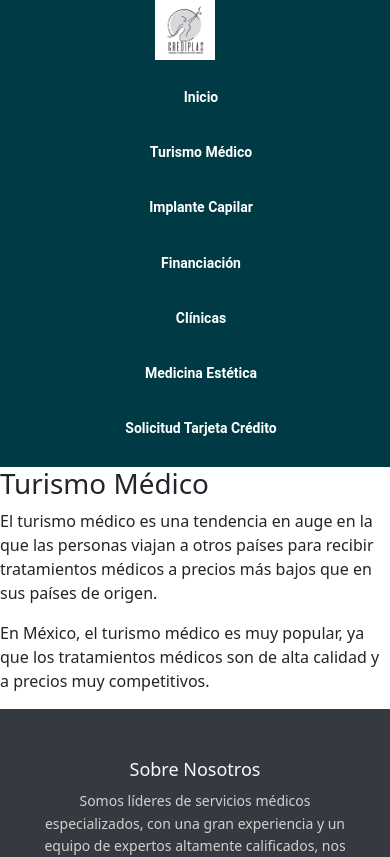
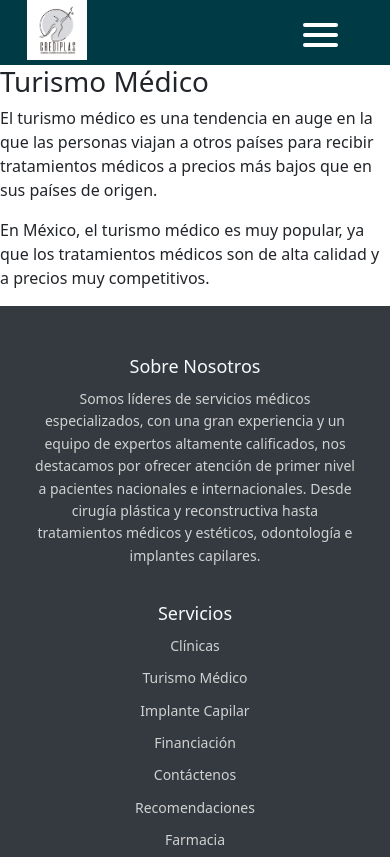
Before and after one commit to desarrolladorMK/Crediplas, a React (Vite) app: page /turismo in a window 390 px wide. Shown: the top 857 px of the page. Built offline with nearby package versions, Linux system fonts and the light colour scheme.

Commit message:
agregamos medidas responsive a el header

```diff
--- a/src/components/Header.css
+++ b/src/components/Header.css
@@ -93,6 +93,46 @@
     color: #ffffff;
 }
 
+/* Estilos para el botón de hamburguesa */
+.hamburger {
+    display: none;
+    flex-direction: column;
+    justify-content: space-around;
+    width: 35px;
+    height: 30px;
+    background: none;
+    border: none;
+    cursor: pointer;
+    z-index: 1500;
+    position: absolute;
+    top: 20px;
+    right: 20px;
+}
+
+.hamburger .bar {
+    width: 100%;
+    height: 4px;
+    background-color: white;
+    border-radius: 5px;
+    transition: all 0.3s ease-in-out;
+    position: relative;
+    left: -5rem;
+    top: 0.5rem;
+}
+
+/* Animación del botón de hamburguesa */
+.hamburger.active .bar:nth-child(1) {
+    transform: translateY(10px) rotate(45deg);
+}
+
+.hamburger.active .bar:nth-child(2) {
+    opacity: 0;
+}
+
+.hamburger.active .bar:nth-child(3) {
+    transform: translateY(-10px) rotate(-45deg);
+}
+
 /* Pantallas grandes: 1024px en adelante */
 @media (min-width: 1024px) {
     .logo img {
@@ -132,38 +172,60 @@
     }
 }
 
-/* Tablets y pantallas medianas */
+/* Ajustes para el menú en pantallas pequeñas */
 @media (max-width: 768px) {
-    .nav {
+    .hamburger {
+        display: flex;
+    }
+
+    .nav-links {
+        display: none;
         flex-direction: column;
-        align-items: center;
+        width: 100%;
+        background-color: rgba(0, 58, 68, 0.95);
+        position: absolute;
+        top: 80px;
+        left: 0;
+        text-align: center;
+        padding: 20px 0;
+        gap: 10px;
+        box-shadow: 0 4px 6px rgba(0, 0, 0, 0.1);
+    }
+
+    .nav-links.open {
+        display: flex;
+    }
+
+    .nav-links a {
+        display: block;
+        padding: 15px 0;
+        width: 100%;
+        transition: background 0.3s ease;
+    }
+
+    .nav-links a:hover {
+        background: rgba(255, 255, 255, 0.1);
     }
 
     .logo img {
-        height: 70px;
-        margin-bottom: 10px;
+        height: 80px;
+        margin-bottom: 5px;
+        transition: transform 0.3s ease;
+        position: relative;
+        left: -12rem;
     }
 
-    .nav-links {
-        flex-direction: column;
-        gap: 15px;
-        margin-top: 10px;
-        align-items: center;
-    }
-
-    .nav-links a {
-        font-size: 16px;
-        padding: 12px 20px;
-        line-height: 1.8;
-        white-space: normal;
+    .logo img:hover {
+        transform: scale(1.1);
     }
 }
-
 /* Smartphones grandes */
 @media (max-width: 480px) {
     .logo img {
         height: 60px;
         margin-bottom: 5px;
+        position: relative;
+        left: -8rem;
     }
 
     .nav-links {
@@ -174,19 +236,15 @@
         font-size: 14px;
         padding: 10px 15px;
     }
+    .hamburger .bar {
+        position: relative;
+        top: 0rem;
+        left: -2rem;
+
+    }
 }
 
-/* Smartphones pequeños */
-@media (max-width: 320px) {
-    .logo img {
-        height: 50px;
-    }
 
-    .nav-links a {
-        font-size: 12px;
-        padding: 8px 10px;
-    }
-}
 
 /* Ajustes adicionales para asegurar el contenido */
 .nav-links {
--- a/src/components/Header.jsx
+++ b/src/components/Header.jsx
@@ -1,22 +1,33 @@
-import React from 'react';
+import React, { useState } from 'react';
 import { Link } from 'react-router-dom';
 import './Header.css'; // Asegúrate de crear este archivo CSS
 
 const Header = () => {
+    const [menuOpen, setMenuOpen] = useState(false);
+
+    const toggleMenu = () => {
+        setMenuOpen(!menuOpen);
+    };
+
     return (
         <header className="header">
             <nav className="nav">
                 <div className="logo">
-                    <img src="/logo.jpg" alt="Logo" />
+                    <img src="/logo.jpg" alt="Logo" className="logo-img" />
                 </div>
-                <ul className="nav-links">
-                    <li><Link to="/">Inicio</Link></li>
-                    <li><Link to="/turismo">Turismo Médico</Link></li>
-                    <li><Link to="/implante">Implante Capilar</Link></li>
-                    <li><Link to="/financiacion">Financiación</Link></li>
-                    <li><Link to="/clinica">Clínicas</Link></li>
-                    <li><Link to="/medicina">Medicina Estética</Link></li>
-                    <li><Link to="/solicitud-tarjeta-credito">Solicitud Tarjeta Crédito</Link></li>
+                <button className={`hamburger ${menuOpen ? 'active' : ''}`} onClick={toggleMenu}>
+                    <span className="bar"></span>
+                    <span className="bar"></span>
+                    <span className="bar"></span>
+                </button>
+                <ul className={`nav-links ${menuOpen ? 'open' : ''}`}>
+                    <li><Link to="/" onClick={toggleMenu}>Inicio</Link></li>
+                    <li><Link to="/turismo" onClick={toggleMenu}>Turismo Médico</Link></li>
+                    <li><Link to="/implante" onClick={toggleMenu}>Implante Capilar</Link></li>
+                    <li><Link to="/financiacion" onClick={toggleMenu}>Financiación</Link></li>
+                    <li><Link to="/clinica" onClick={toggleMenu}>Clínicas</Link></li>
+                    <li><Link to="/medicina" onClick={toggleMenu}>Medicina Estética</Link></li>
+                    <li><Link to="/solicitud-tarjeta-credito" onClick={toggleMenu}>Solicitud Tarjeta Crédito</Link></li>
                 </ul>
             </nav>
         </header>
```
